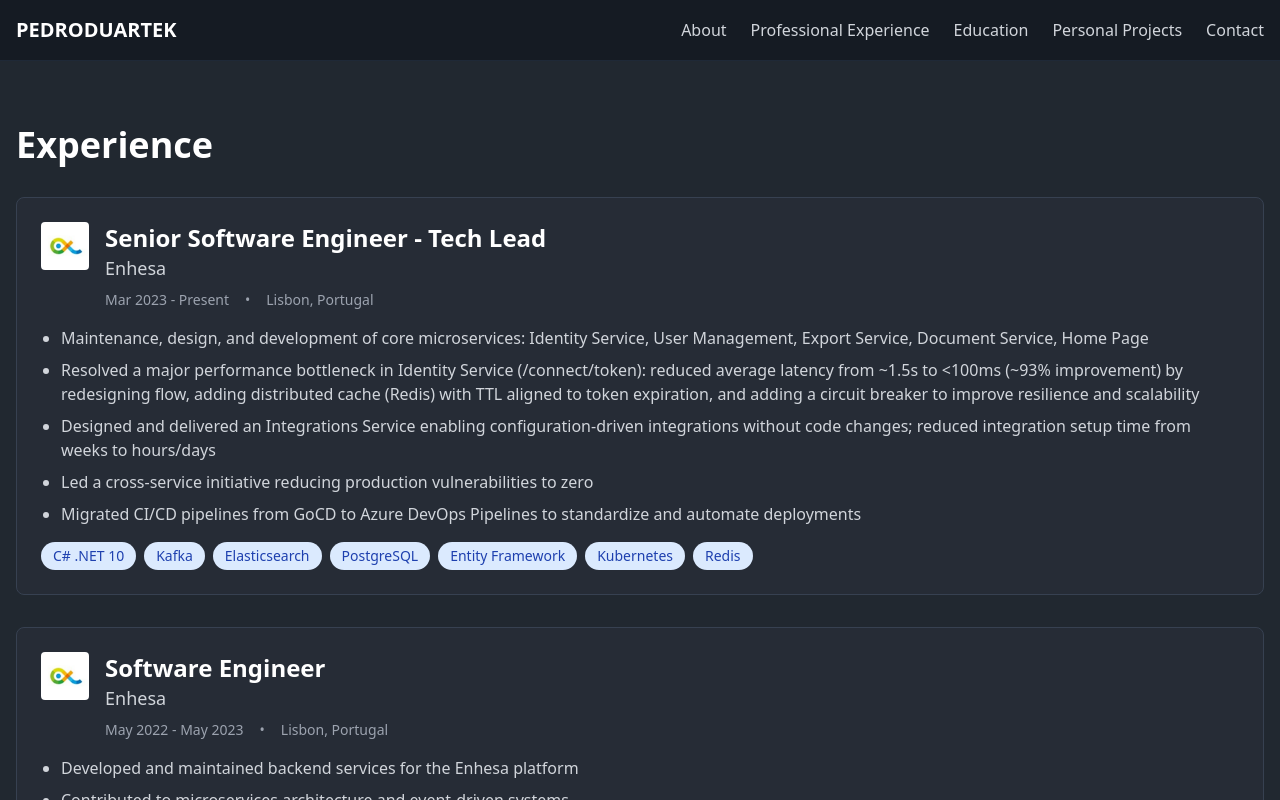
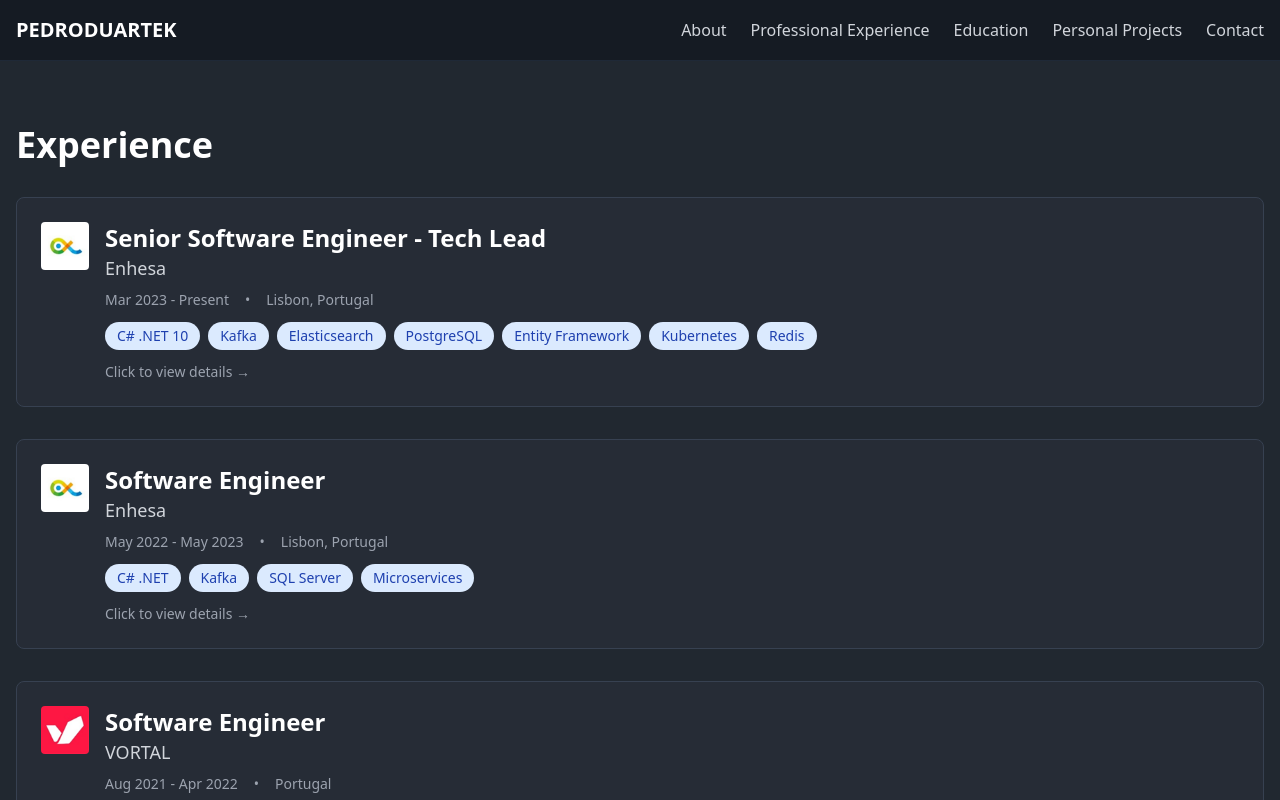
Before and after one commit to pedroduartek/personal-website.ai, a React (Vite) app in the folder apps/web/: page /experience in a window 1280 px wide. Shown: the top 800 px of the page. Built offline with nearby package versions, Linux system fonts and the light colour scheme.

Commit message:
Refactor ExperiencePage layout; remove description list and enhance technology display

```diff
--- a/apps/web/src/features/experience/ExperiencePage.tsx
+++ b/apps/web/src/features/experience/ExperiencePage.tsx
@@ -27,7 +27,7 @@ export default function ExperiencePage() {
               to={`/experience/${item.id}`}
               className="block rounded-lg border border-gray-700 bg-card p-6 transition-colors hover:border-blue-500"
             >
-              <div className="mb-4 flex items-start gap-4">
+              <div className="flex items-start gap-4">
                 {companyLogos[item.company] && (
                   <img
                     src={companyLogos[item.company]}
@@ -57,14 +57,7 @@ export default function ExperiencePage() {
                     <span>•</span>
                     <span>{item.location}</span>
                   </div>
-                </div>
-              </div>
-              <ul className="mb-4 list-disc space-y-2 pl-5 text-gray-300">
-                {item.description.map((desc) => (
-                  <li key={desc}>{desc}</li>
-                ))}
-              </ul>
-              <div className="flex flex-wrap gap-2">
+                  <div className="mt-3 flex flex-wrap gap-2">
                     {item.technologies.map((tech) => (
                       <span
                         key={tech}
@@ -74,6 +67,11 @@ export default function ExperiencePage() {
                       </span>
                     ))}
                   </div>
+                  <p className="mt-3 text-sm text-gray-400">
+                    Click to view details →
+                  </p>
+                </div>
+              </div>
             </Link>
           ))}
         </div>
```
Lines whose indentation alone changed are shown as unchanged.
